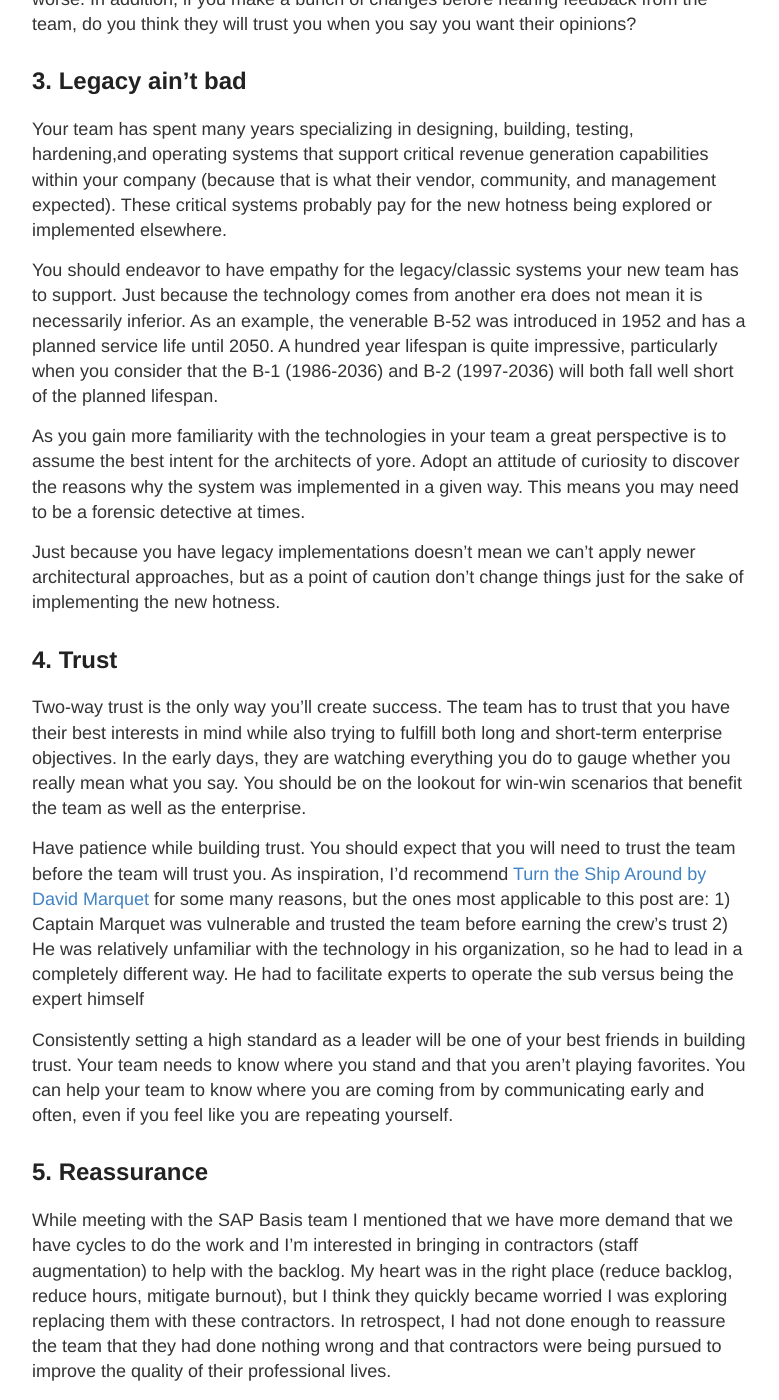
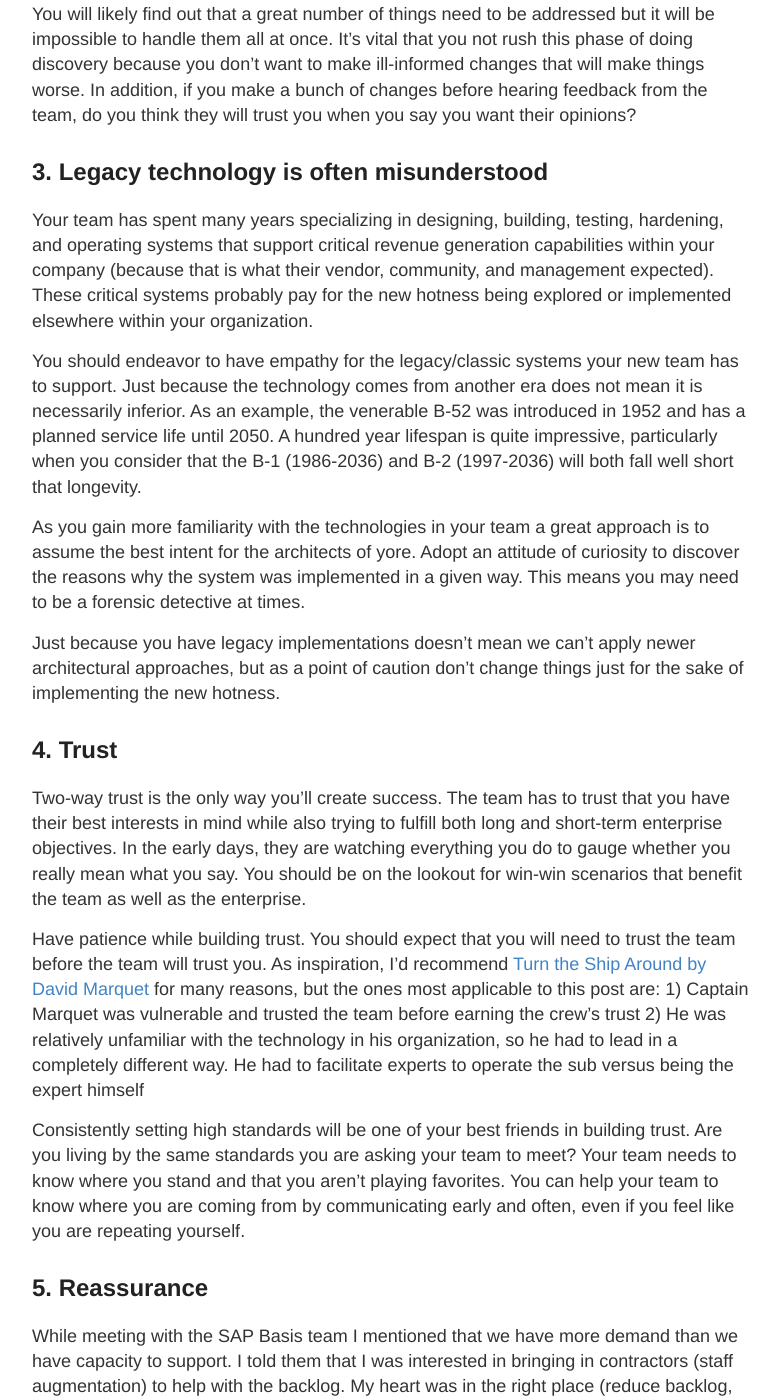
Before and after one commit to scottnasello/scottnasello.github.io, a Jekyll site: the page built from _posts/2018-10-22-legacy.md, in a window 1280 px wide and 1400 px high, scrolled down 2086 px. Shown: the whole window, without its empty margins (248-1027 px from the left). Built offline with Jekyll 4.4.1, drawn with Linux system fonts in a browser that asks for light colours; comment, search, counter and statistics services are not loaded; some of the changed text lies outside the part shown.

Commit message:
legacy - done

```diff
--- a/_posts/2018-10-22-legacy.md
+++ b/_posts/2018-10-22-legacy.md
@@ -20,7 +22,7 @@ Your new team wants you to see them as individuals.  Individuals with hopes, con
 <blockquote class="twitter-tweet tw-align-center" data-lang="en"><p lang="en" dir="ltr">Reminds me of the classic: <br>If you call your people &quot;resources&quot;, they get to call you “overhead”. <a href="https://t.co/jagqaERnVq">https://t.co/jagqaERnVq</a></p>&mdash; Jody Mulkey (@jodymulkey) <a href="https://twitter.com/jodymulkey/status/1055139461623767040?ref_src=twsrc%5Etfw">October 24, 2018</a></blockquote>
 <script async src="https://platform.twitter.com/widgets.js" charset="utf-8"></script>
 
-Spend a few minutes one on one in the first few days.  Making this a priority will be symbolic to the team.
+Spend a few minutes one on one in the first few days.  Making this a priority will not only help you to understand your team but it will provide a foundation for any meetings or interactions you'll have.  In addition, it will be symbolic to the team.
 
 As tempting as it will be to jump straight into business, I'd recommend that you learn more about your team on a personal level.  As many of you know, I'm a big fan of walking one on ones, especially with technical folks as it allows a less formal discussion.  There is something about not sitting directly across from one another that facilitates more candor and vulnerability.
 
@@ -31,40 +33,43 @@ After getting to know your team a bit now you can ask lots of open-ended questio
 * What's working well?
 * What's not working well?
 * What should we stop, start, and continue?
+* Can you tell me about a typical week (including number of hours being worked)?
 * Do they have a backup on the team for their critical activities?
 * What ideas do you have for our improvement?
 
 You will likely find out that a great number of things need to be addressed but it will be impossible to handle them all at once.  It's vital that you not rush this phase of doing discovery because you don't want to make ill-informed changes that will make things worse.  In addition, if you make a bunch of changes before hearing feedback from the team, do you think they will trust you when you say you want their opinions?
 
-## 3. Legacy ain't bad
-Your team has spent many years specializing in designing, building, testing, hardening,and operating systems that support critical revenue generation capabilities within your company (because that is what their vendor, community, and management expected).  These critical systems probably pay for the new hotness being explored or implemented elsewhere.
+## 3. Legacy technology is often misunderstood
+Your team has spent many years specializing in designing, building, testing, hardening, and operating systems that support critical revenue generation capabilities within your company (because that is what their vendor, community, and management expected).  These critical systems probably pay for the new hotness being explored or implemented elsewhere within your organization.
 
-You should endeavor to have empathy for the legacy/classic systems your new team has to support. Just because the technology comes from another era does not mean it is necessarily inferior.   As an example, the venerable B-52 was introduced in 1952 and has a planned service life until 2050.  A hundred year lifespan is quite impressive, particularly when you consider that the B-1 (1986-2036) and B-2 (1997-2036) will both fall well short of the planned lifespan.
+You should endeavor to have empathy for the legacy/classic systems your new team has to support. Just because the technology comes from another era does not mean it is necessarily inferior.   As an example, the venerable B-52 was introduced in 1952 and has a planned service life until 2050.  A hundred year lifespan is quite impressive, particularly when you consider that the B-1 (1986-2036) and B-2 (1997-2036) will both fall well short that longevity.
 
-As you gain more familiarity with the technologies in your team a great perspective is to assume the best intent for the architects of yore.  Adopt an attitude of curiosity to discover the reasons why the system was implemented in a given way.  This means you may need to be a forensic detective at times.
+As you gain more familiarity with the technologies in your team a great approach is to assume the best intent for the architects of yore.  Adopt an attitude of curiosity to discover the reasons why the system was implemented in a given way.  This means you may need to be a forensic detective at times.
 
 Just because you have legacy implementations doesn't mean we can't apply newer architectural approaches, but as a point of caution don't change things just for the sake of implementing the new hotness.
 
 ## 4. Trust
 Two-way trust is the only way you'll create success.  The team has to trust that you have their best interests in mind while also trying to fulfill both long and short-term enterprise objectives.   In the early days, they are watching everything you do to gauge whether you really mean what you say.  You should be on the lookout for win-win scenarios that benefit the team as well as the enterprise.
 
-Have patience while building trust.  You should expect that you will need to trust the team before the team will trust you.  As inspiration, I'd recommend [Turn the Ship Around by David Marquet](https://www.amazon.com/Turn-Ship-Around-Turning-Followers-ebook/dp/B00AFPVP0Y) for some many reasons, but the ones most applicable to this post are:
+Have patience while building trust.  You should expect that you will need to trust the team before the team will trust you.  As inspiration, I'd recommend [Turn the Ship Around by David Marquet](https://www.amazon.com/Turn-Ship-Around-Turning-Followers-ebook/dp/B00AFPVP0Y) for many reasons, but the ones most applicable to this post are:
 1) Captain Marquet was vulnerable and trusted the team before earning the crew's trust
 2) He was relatively unfamiliar with the technology in his organization, so he had to lead in a completely different way. He had to facilitate experts to operate the sub versus being the expert himself
 
-Consistently setting a high standard as a leader will be one of your best friends in building trust.  Your team needs to know where you stand and that you aren't playing favorites.  You can help your team to know where you are coming from by communicating early and often, even if you feel like you are repeating yourself.
+Consistently setting high standards will be one of your best friends in building trust.  Are you living by the same standards you are asking your team to meet?  Your team needs to know where you stand and that you aren't playing favorites.  You can help your team to know where you are coming from by communicating early and often, even if you feel like you are repeating yourself.
 
 ## 5. Reassurance
-While meeting with the SAP Basis team I mentioned that we have more demand that we have cycles to do the work and I'm interested in bringing in contractors (staff augmentation) to help with the backlog.  My heart was in the right place (reduce backlog, reduce hours, mitigate burnout), but I think they quickly became worried I was exploring replacing them with these contractors.  In retrospect, I had not done enough to reassure the team that they had done nothing wrong and that contractors were being pursued to improve the quality of their professional lives.
+While meeting with the SAP Basis team I mentioned that we have more demand than we have capacity to support. I told them that I was interested in bringing in contractors (staff augmentation) to help with the backlog.  My heart was in the right place (reduce backlog, reduce hours, mitigate burnout), but I think they quickly became worried I was exploring replacing them with these contractors.
 
-After a couple of months, one of the engineers who initially was worried about outsourcing told me "We probably need some short-term contract help to work through the backlog".  Kudos to this engineer for changing his perspective!
+In hindsight, I had not done enough to reassure the team that they had done nothing wrong and that contractors were being pursued to improve the quality of their professional lives.
+
+After a couple of months, one of the engineers who initially was worried about outsourcing told me "We probably need some short-term contract help to work through the backlog".  Kudos to this engineer for changing his perspective!  Further, I take this comment as a positive sign that they are starting to trust me.
 
 The idea I'm trying to impress upon them is we don't need to own every facet of operating the services, especially if we can consume services via higher levels of abstraction. This idea flies in the face of almost everything the members of the team have known over the last couple of decades.
 
 This same team will be moving some critical services to use IaaS in the public cloud over the next few months.  They understand the decision at a logical level but periodically need to revisit "the why" when their emotional decision making gets involved.
 
 ## 6. What's your vision?
-We can't pursue too many things at one time.  Your vision can't be we need to implement __________ stat.  What **outcomes** are important to your area?  Can you figure out how to get better at those outcomes each and every day?  Share your vision with your team regularly so they understand where you are coming from.
+Most legacy teams can't pursue too many new things at one time.  You need to establish a simple vision that resonates with your team.  PS - your vision can't be we need to implement __________ stat.  A better approach is to focus on those **outcomes** that are important to your area.  Can you figure out how to get better at those outcomes each and every day?  Share your vision with your team regularly so they understand where you are coming from.
 
 ## 7. Tough Love
 
@@ -93,9 +98,10 @@ A more fun example:
 
 <iframe width="640" height="360" src="https://www.youtube.com/embed/c9Gu6pwnptc" frameborder="0" allow="autoplay; encrypted-media" allowfullscreen></iframe>
 
-As this team is a systems engineering team with many stakeholders and interruptions, we are working in 1 week sprints.  I believe this puts an appropriate emphasis on prioritizing what is truly important to delivery in the current week while also enabling stakeholders to have higher confidence in what will be delivered.   I can justify not taking their task on day 2 of the sprint because on day 6 we will start a new sprint and we'd be happy to prioritize their need alongside other items.
+As this team is a systems engineering team with many stakeholders and interruptions, we are working in 1 week sprints.  I believe this puts an appropriate emphasis on prioritizing what is truly important to deliver in the current week while also enabling stakeholders to have higher confidence in what will be delivered.   I can justify not taking a new task on day 2 of the sprint because on day 6 we will start a new sprint and we'd be happy to prioritize their need alongside other items.
 
 * **work in smaller batches** :  Related to the idea of multitasking being a myth, we should work in smaller batches so we can consistently focus on delivering value.  While working in smaller batches we should have less occasion to multitask and we are less likely to be blocked by other people.  The other benefits of working in smaller batches?
+    * We improve flow
     * We receive feedback about the quality of our work so we can improve in real time.
     * If we have to kill a task we haven't incurred much investment
     * We get a great feeling of achievement
```
Also changed, not shown: other parts of _posts/2018-10-22-legacy.md (+4 -2 lines).
